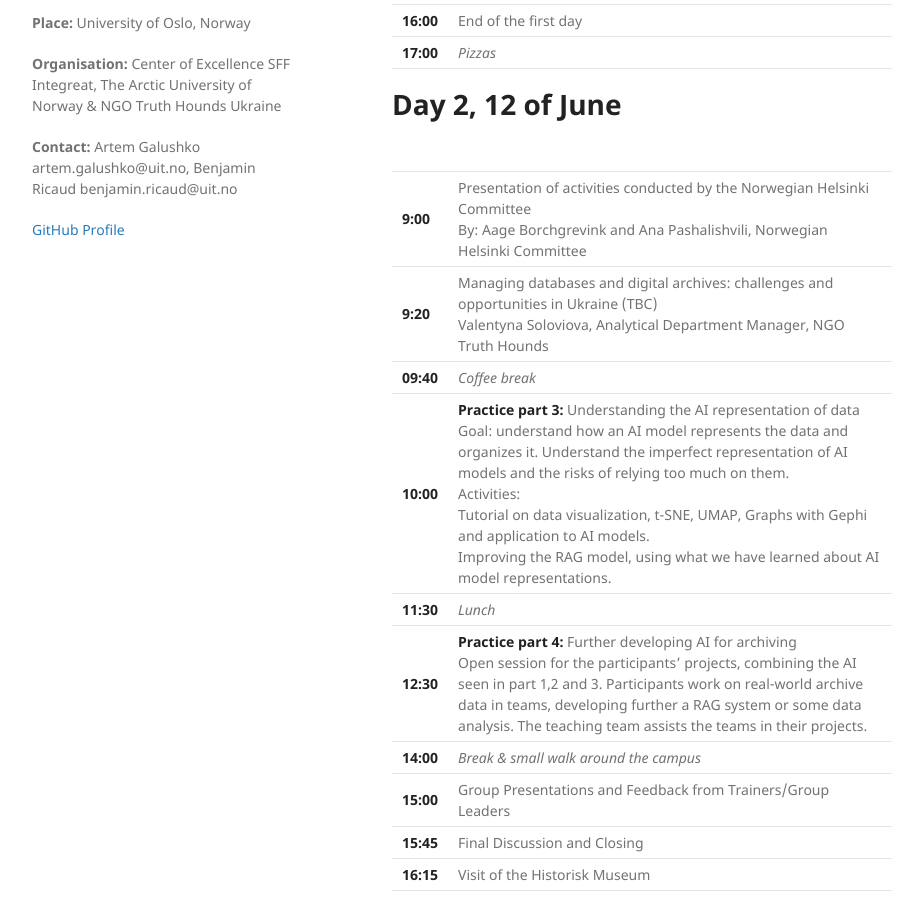
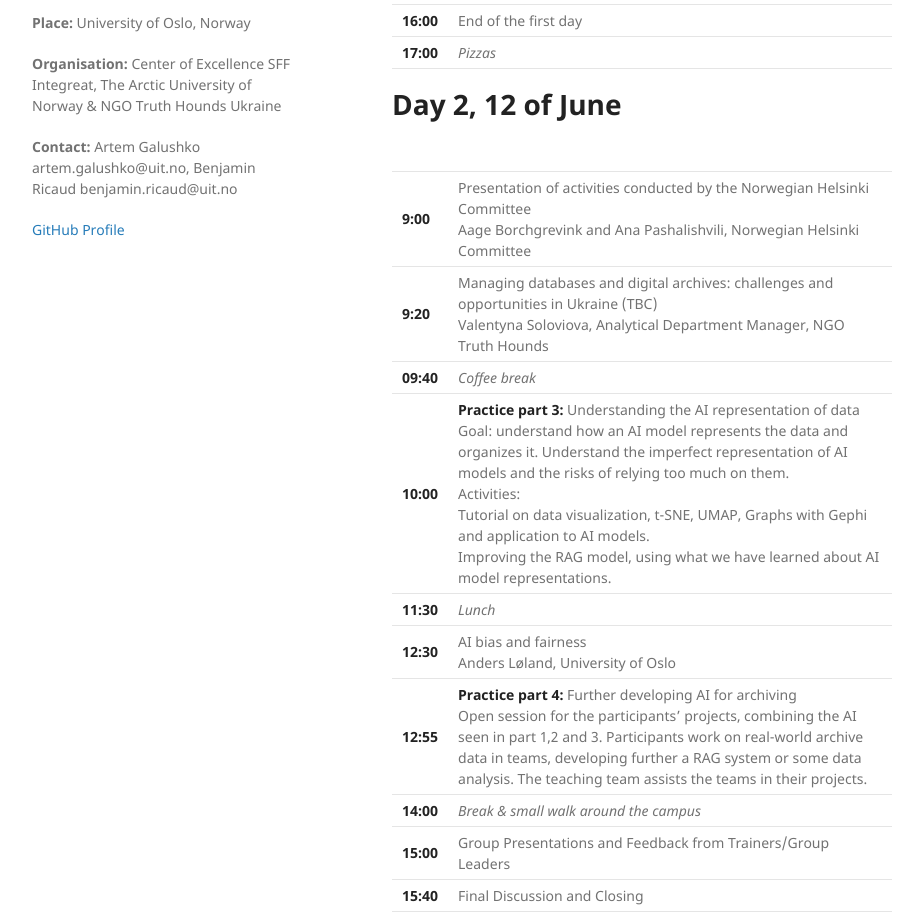
Before and after one commit to AIforJustice/AIforJustice.github.io, a Jekyll site: the page built from index.md, in a window 1280 px wide and 1400 px high, scrolled down 1689 px. Shown: the part 386-1306 px from the top of the window, without its empty margins (178-1101 px from the left). Built offline with Jekyll 4.4.1, drawn with Linux system fonts in a browser that asks for light colours; our own code applies the rules of GitHub Pages for plain Markdown files.

Commit message:
update program

```diff
--- a/index.md
+++ b/index.md
@@ -43,13 +43,14 @@ During the workshop, participants will test AI models in practice helped by the
 
 | | |
 |-----|------|
-|**9:00**| Presentation of activities conducted by the Norwegian Helsinki Committee <br> By: Aage Borchgrevink and Ana Pashalishvili, Norwegian Helsinki Committee |
+|**9:00**| Presentation of activities conducted by the Norwegian Helsinki Committee <br> Aage Borchgrevink and Ana Pashalishvili, Norwegian Helsinki Committee |
 |**9:20**| Managing databases and digital archives: challenges and opportunities in Ukraine (TBC)<br> Valentyna Soloviova, Analytical Department Manager, NGO Truth Hounds |
 |**09:40**| *Coffee break*|
 |**10:00**| **Practice part 3:** Understanding the AI representation of data<br>Goal: understand how an AI model represents the data and organizes it. Understand the imperfect representation of AI models and the risks of relying too much on them.<br>Activities:<br>Tutorial on data visualization, t-SNE, UMAP, Graphs with Gephi and application to AI models.<br>Improving the RAG model, using what we have learned about AI model representations.|
 |**11:30**|*Lunch*|
-|**12:30**|   **Practice part 4:** Further developing AI for archiving<br>Open session for the participants' projects, combining the AI seen in part 1,2 and 3. Participants work on real-world archive data in teams, developing further a RAG system or some data analysis. The teaching team assists the teams in their projects.
+|**12:30**|AI bias and fairness <br> Anders Løland, University of Oslo|
+|**12:55**|   **Practice part 4:** Further developing AI for archiving<br>Open session for the participants' projects, combining the AI seen in part 1,2 and 3. Participants work on real-world archive data in teams, developing further a RAG system or some data analysis. The teaching team assists the teams in their projects.
 |**14:00**| *Break & small walk around the campus*|
 |**15:00**| Group Presentations and Feedback from Trainers/Group Leaders|
-|**15:45**| Final Discussion and Closing  |
+|**15:40**| Final Discussion and Closing  |
 |**16:15**| Visit of the Historisk Museum |
```
